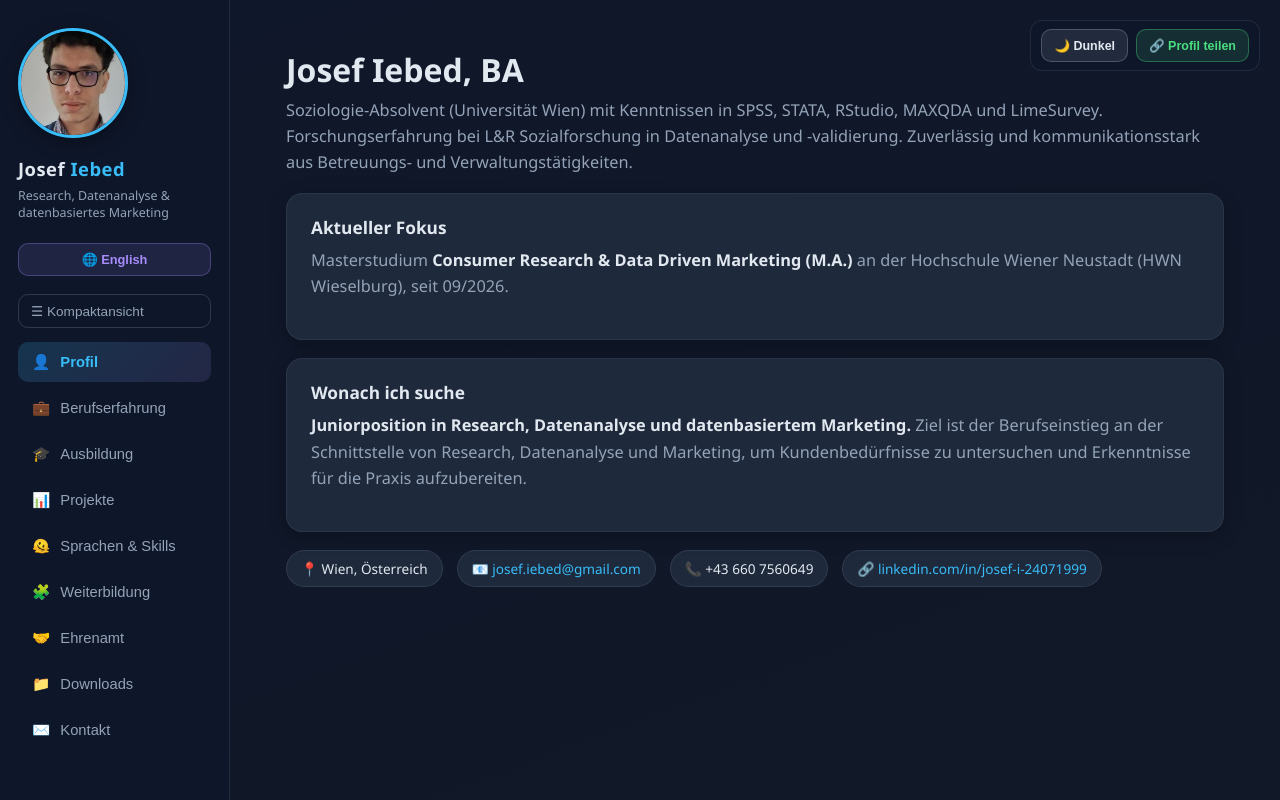
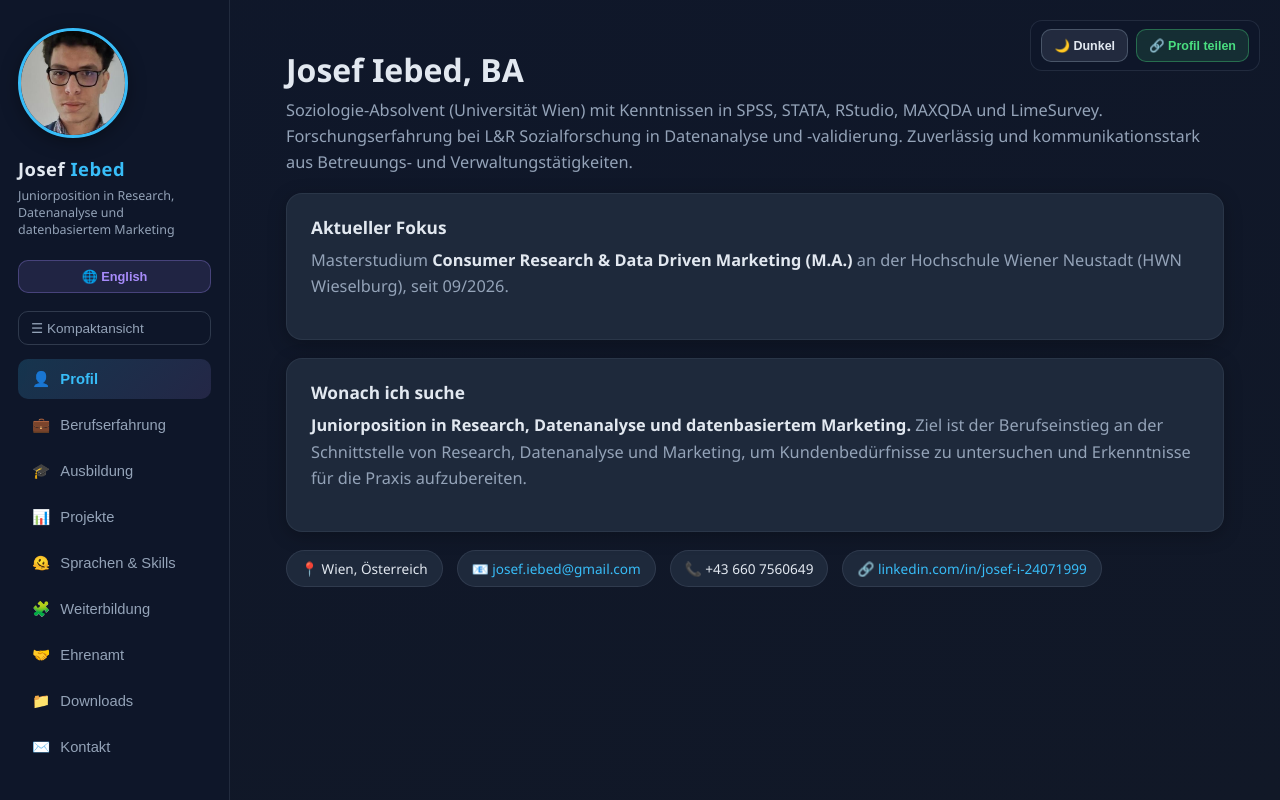
Before and after one commit to derjoei99/josef-iebed-portfolio, a plain HTML site: page index.html in a window 1280 px wide. Drawn offline with Linux system fonts and the light colour scheme.

Commit message:
Title under name, single-column station cards, bilingual theme label, CV download
Co-authored-by: Perplexity <noreply@perplexity.ai>

```diff
--- a/index.html
+++ b/index.html
@@ -79,7 +79,7 @@
   .dl-list a:hover{text-decoration:underline;}
   .badges{display:flex; flex-wrap:wrap; gap:10px; margin-top:8px;}
   .badge{background:rgba(56,189,248,0.1); color:var(--accent); padding:7px 14px; border-radius:10px; font-size:.85rem; font-weight:500; border:1px solid rgba(56,189,248,0.25);}
-  .grid2b{display:grid; grid-template-columns:1fr 1fr; gap:18px;}
+  .grid2b{display:grid; grid-template-columns:1fr; gap:18px;}
 
   .topright-actions{
     position:fixed; top:20px; right:20px; z-index:40; display:flex; flex-direction:row; align-items:center; gap:8px;
@@ -109,7 +109,7 @@ html{-webkit-text-size-adjust:100%}button,a,select,input{touch-action:manipulati
 
 @media (min-width:1100px){
   main{max-width:1320px;}
-  .cards-container{display:grid;grid-template-columns:repeat(auto-fill,minmax(360px,1fr));gap:18px;align-items:start}
+  .cards-container{display:flex;flex-direction:column;gap:18px}
   .cards-container .card{margin-bottom:0}
   #downloads, #kontakt{max-width:980px}
 }
@@ -131,7 +131,7 @@ html{-webkit-text-size-adjust:100%}button,a,select,input{touch-action:manipulati
 <div class="sidebar" id="sidebarEl">
   <img class="avatar" id="avatarImg" src="assets/profile.jpg" alt="Josef Iebed">
   <div class="brand">Josef <span>Iebed</span></div>
-  <div class="brand-sub" id="brandSub">Research, Datenanalyse &amp; datenbasiertes Marketing</div>
+  <div class="brand-sub" id="brandSub">Juniorposition in Research, Datenanalyse und datenbasiertem Marketing</div>
   <button class="lang-btn" id="langBtn">🌐 <span class="label">English</span></button>
   <button class="view-btn" id="viewBtn">☰ <span class="label">Kompaktansicht</span></button>
   <nav>
@@ -476,12 +476,12 @@ html{-webkit-text-size-adjust:100%}button,a,select,input{touch-action:manipulati
   const UI = {
     de: {
       navProfil:'Profil', navErfahrung:'Berufserfahrung', navAusbildung:'Ausbildung', navProjekte:'Projekte', navWeiterbildung:'Weiterbildung', navEhrenamt:'Ehrenamt', navSkills:'Sprachen & Skills', navDownloads:'Downloads', navKontakt:'Kontakt',
-      ptProjekte:'Projekte', ptDownloads:'Downloads', brandSub:'Research, Datenanalyse & datenbasiertes Marketing', viewCompact:'Kompaktansicht', viewFull:'Ausführliche Ansicht', dlCv:'Lebenslauf', dlOther:'Weitere Dokumente', dlEmpty:'Derzeit keine Dateien.',
+      ptProjekte:'Projekte', ptDownloads:'Downloads', brandSub:'Juniorposition in Research, Datenanalyse und datenbasiertem Marketing', viewCompact:'Kompaktansicht', viewFull:'Ausführliche Ansicht', dlCv:'Lebenslauf', dlOther:'Weitere Dokumente', dlEmpty:'Derzeit keine Dateien.',
       ptErfahrung:'Berufserfahrung', ptAusbildung:'Ausbildung', ptWeiterbildung:'Weiterbildung und Workshops', ptEhrenamt:'Ehrenamt', ptSkills:'Sprachen & Skills', ptKontakt:'Kontakt', fokusHeading:'Aktueller Fokus', sucheHeading:'Wonach ich suche', impLink:'Impressum', langHeading:'Sprachen', itHeading:'Methoden- und IT-Kenntnisse', shareLabel:'Profil teilen', sharePrompt:'Link zum Profil kopieren:', toastShare:'Profil-Link kopiert ✓'
     },
     en: {
       navProfil:'Profile', navErfahrung:'Experience', navAusbildung:'Education', navProjekte:'Projects', navWeiterbildung:'Training', navEhrenamt:'Volunteering', navSkills:'Languages & Skills', navDownloads:'Downloads', navKontakt:'Contact',
-      ptProjekte:'Projects', ptDownloads:'Downloads', brandSub:'Research, Data Analysis & Data-Driven Marketing', viewCompact:'Compact view', viewFull:'Detailed view', dlCv:'CV', dlOther:'Other documents', dlEmpty:'No files yet.',
+      ptProjekte:'Projects', ptDownloads:'Downloads', brandSub:'Junior position in research, data analysis, and data-driven marketing', viewCompact:'Compact view', viewFull:'Detailed view', dlCv:'CV', dlOther:'Other documents', dlEmpty:'No files yet.',
       ptErfahrung:'Work Experience', ptAusbildung:'Education', ptWeiterbildung:'Further Training & Workshops', ptEhrenamt:'Volunteering', ptSkills:'Languages & Skills', ptKontakt:'Contact', fokusHeading:'Current Focus', sucheHeading:'What I am looking for', impLink:'Legal notice (Impressum)', langHeading:'Languages', itHeading:'Methods & IT Skills', shareLabel:'Share profile', sharePrompt:'Copy the profile link:', toastShare:'Profile link copied ✓'
     }
   };
@@ -583,7 +583,7 @@ html{-webkit-text-size-adjust:100%}button,a,select,input{touch-action:manipulati
         const li = document.createElement('li');
         const link = document.createElement('a');
         link.href = file.path;
-        link.textContent = '📄 ' + file.name;
+        link.textContent = '📄 ' + file.name.replace(/\.pdf$/i, '');
         link.setAttribute('download', file.name);
         li.appendChild(link);
         list.appendChild(li);
@@ -618,7 +618,8 @@ html{-webkit-text-size-adjust:100%}button,a,select,input{touch-action:manipulati
 
 <script>
 (function(){var r=document.documentElement;document.querySelectorAll('[data-theme-toggle]').forEach(function(b){
-function show(){var d=r.dataset.theme==='dark';b.textContent=d?'🌙 Dunkel':'😮‍💨 Hell';b.setAttribute('aria-label',d?'Dunkler Modus aktiv, zu hell wechseln':'Heller Modus aktiv, zu dunkel wechseln');b.setAttribute('aria-pressed',String(d))}
+function show(){var d=r.dataset.theme==='dark',en=(r.lang||'de').slice(0,2)==='en';b.textContent=d?(en?'🌙 Dark':'🌙 Dunkel'):(en?'😮‍💨 Light':'😮‍💨 Hell');b.setAttribute('aria-label',en?(d?'Dark mode active, switch to light':'Light mode active, switch to dark'):(d?'Dunkler Modus aktiv, zu hell wechseln':'Heller Modus aktiv, zu dunkel wechseln'));b.setAttribute('aria-pressed',String(d))}
+new MutationObserver(show).observe(r,{attributes:true,attributeFilter:['lang']});
 b.addEventListener('click',function(){r.dataset.theme=r.dataset.theme==='dark'?'light':'dark';try{localStorage.setItem('theme',r.dataset.theme)}catch(e){}show()});show()})})();
 </script>
 </body>
--- a/portfolio-downloads.json
+++ b/portfolio-downloads.json
@@ -1,4 +1,9 @@
 {
-  "cv": [],
+  "cv": [
+    {
+      "name": "Lebenslauf Josef Iebed.pdf",
+      "path": "assets/Lebenslauf-Josef-Iebed.pdf"
+    }
+  ],
   "other": []
 }
```
Also changed, not shown: 1 other file.
